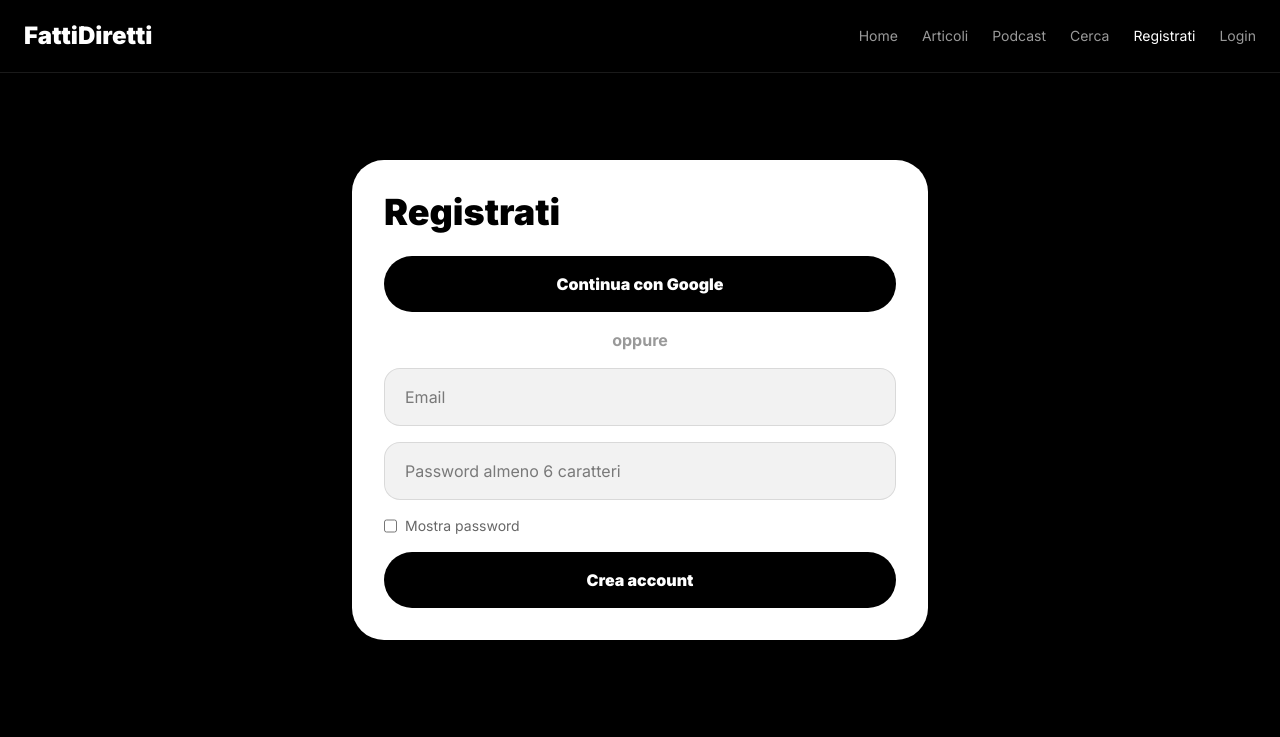
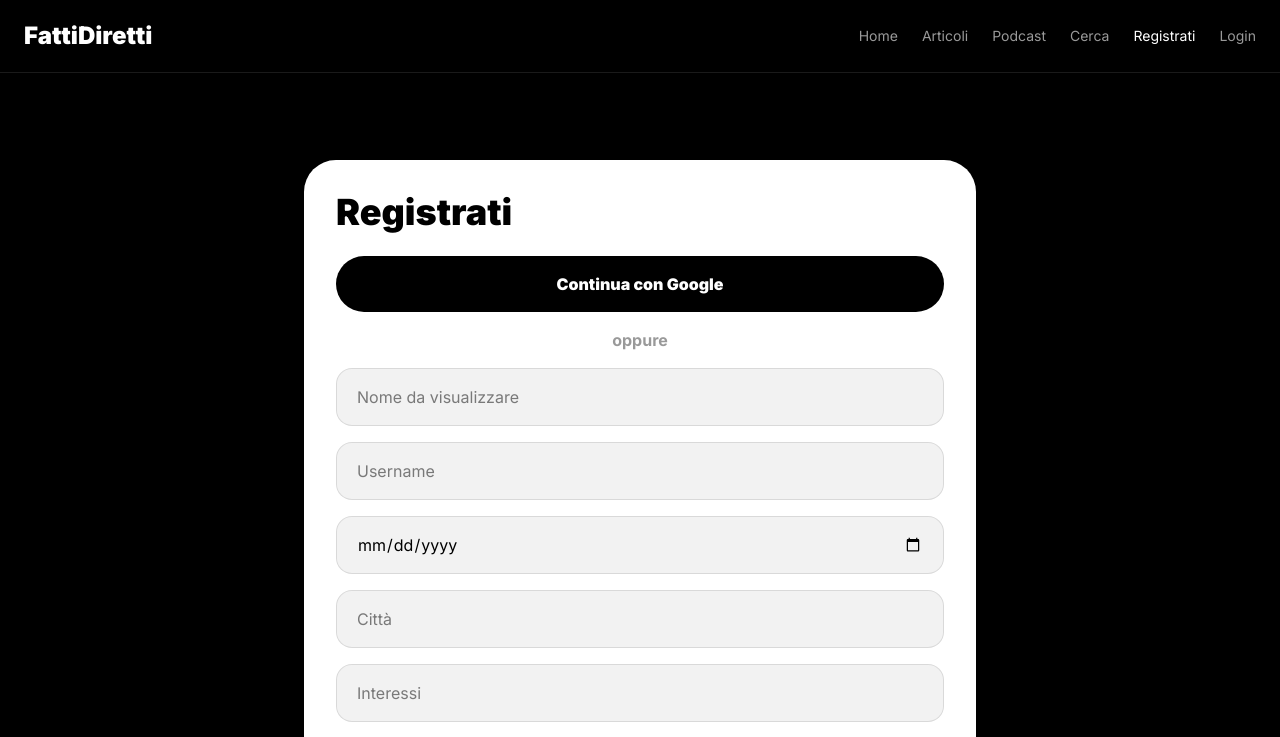
Before and after one commit to EsCalibur961/edoardo-massetti-site, a React (Vite) app: page /register in a window 1280 px wide. Shown: the top 737 px of the page. Built offline with nearby package versions, Linux system fonts and the light colour scheme; no server answers.

Commit message:
Registrazione completa e profilo Google obbligatorio

```diff
--- a/src/App.jsx
+++ b/src/App.jsx
@@ -6,26 +6,28 @@ import ArticlesPage from "./pages/ArticlesPage"
 import PodcastsPage from "./pages/PodcastsPage"
 import CategoryPage from "./pages/CategoryPage"
 import AdminPage from "./pages/AdminPage"
+import SearchPage from "./pages/SearchPage"
 import RegisterPage from "./pages/RegisterPage"
 import LoginPage from "./pages/LoginPage"
-import SearchPage from "./pages/SearchPage"
 import ProfilePage from "./pages/ProfilePage"
+import CompleteProfilePage from "./pages/CompleteProfilePage"
 
 export default function App() {
   return (
     <BrowserRouter>
       <Routes>
-        <Route path="/register" element={<RegisterPage />} />
-        <Route path="/login" element={<LoginPage />} />
         <Route path="/" element={<Home />} />
         <Route path="/articles" element={<ArticlesPage />} />
         <Route path="/podcasts" element={<PodcastsPage />} />
         <Route path="/article/:slug" element={<ArticlePage />} />
         <Route path="/podcast/:slug" element={<PodcastPage />} />
         <Route path="/category/:category" element={<CategoryPage />} />
+        <Route path="/search" element={<SearchPage />} />
+        <Route path="/register" element={<RegisterPage />} />
+        <Route path="/login" element={<LoginPage />} />
+        <Route path="/profile" element={<ProfilePage />} />
+        <Route path="/complete-profile" element={<CompleteProfilePage />} />
         <Route path="/admin" element={<AdminPage />} />
-        <Route path="/search" element={<SearchPage />} />
-        <Route path="/profile" element={<ProfilePage />} />
       </Routes>
     </BrowserRouter>
   )
--- /dev/null
+++ b/src/pages/CompleteProfilePage.jsx
@@ -0,0 +1,152 @@
+import { useEffect, useState } from "react"
+import { onAuthStateChanged } from "firebase/auth"
+import { doc, getDoc, setDoc, serverTimestamp } from "firebase/firestore"
+import { useNavigate } from "react-router-dom"
+
+import { auth, db } from "../firebase"
+import Navbar from "../components/Navbar"
+
+export default function CompleteProfilePage() {
+  const navigate = useNavigate()
+
+  const [user, setUser] = useState(null)
+  const [message, setMessage] = useState("")
+
+  const [form, setForm] = useState({
+    displayName: "",
+    username: "",
+    birthDate: "",
+    city: "",
+    interests: "",
+    bio: "",
+    avatarUrl: "",
+  })
+
+  useEffect(() => {
+    const unsubscribe = onAuthStateChanged(auth, async (currentUser) => {
+      setUser(currentUser)
+
+      if (!currentUser) {
+        navigate("/login")
+        return
+      }
+
+      const snap = await getDoc(doc(db, "users", currentUser.uid))
+
+      if (snap.exists()) {
+        const data = snap.data()
+
+        setForm({
+          displayName: data.displayName || currentUser.displayName || "",
+          username: data.username || "",
+          birthDate: data.birthDate || "",
+          city: data.city || "",
+          interests: data.interests || "",
+          bio: data.bio || "",
+          avatarUrl: data.avatarUrl || currentUser.photoURL || "",
+        })
+      }
+    })
+
+    return () => unsubscribe()
+  }, [navigate])
+
+  async function completeProfile() {
+    if (!user) return
+
+    if (!form.displayName || !form.username || !form.birthDate) {
+      setMessage("Inserisci nome da visualizzare, username e data di nascita.")
+      return
+    }
+
+    await setDoc(
+      doc(db, "users", user.uid),
+      {
+        ...form,
+        email: user.email,
+        provider: "google",
+        profileCompleted: true,
+        updatedAt: serverTimestamp(),
+      },
+      { merge: true }
+    )
+
+    navigate("/")
+  }
+
+  return (
+    <main className="min-h-screen bg-black text-white">
+      <Navbar />
+
+      <section className="pt-40 px-6 pb-28">
+        <div className="max-w-2xl mx-auto p-8 rounded-[2rem] bg-white text-black">
+          <h1 className="text-4xl font-black mb-6">Completa profilo</h1>
+
+          <p className="text-black/60 mb-6">
+            Inserisci i dati principali per completare il tuo account.
+          </p>
+
+          {message && <p className="mb-5 font-bold">{message}</p>}
+
+          <div className="space-y-4">
+            <input
+              type="text"
+              placeholder="Nome da visualizzare"
+              value={form.displayName}
+              onChange={(e) =>
+                setForm({ ...form, displayName: e.target.value })
+              }
+              className="w-full px-5 py-4 rounded-2xl bg-black/5 border border-black/10 outline-none"
+            />
+
+            <input
+              type="text"
+              placeholder="Username"
+              value={form.username}
+              onChange={(e) => setForm({ ...form, username: e.target.value })}
+              className="w-full px-5 py-4 rounded-2xl bg-black/5 border border-black/10 outline-none"
+            />
+
+            <input
+              type="date"
+              value={form.birthDate}
+              onChange={(e) => setForm({ ...form, birthDate: e.target.value })}
+              className="w-full px-5 py-4 rounded-2xl bg-black/5 border border-black/10 outline-none"
+            />
+
+            <input
+              type="text"
+              placeholder="Città"
+              value={form.city}
+              onChange={(e) => setForm({ ...form, city: e.target.value })}
+              className="w-full px-5 py-4 rounded-2xl bg-black/5 border border-black/10 outline-none"
+            />
+
+            <input
+              type="text"
+              placeholder="Interessi"
+              value={form.interests}
+              onChange={(e) => setForm({ ...form, interests: e.target.value })}
+              className="w-full px-5 py-4 rounded-2xl bg-black/5 border border-black/10 outline-none"
+            />
+
+            <textarea
+              rows="4"
+              placeholder="Bio"
+              value={form.bio}
+              onChange={(e) => setForm({ ...form, bio: e.target.value })}
+              className="w-full px-5 py-4 rounded-2xl bg-black/5 border border-black/10 outline-none resize-none"
+            />
+
+            <button
+              onClick={completeProfile}
+              className="w-full px-8 py-4 rounded-full bg-black text-white font-black"
+            >
+              Completa profilo
+            </button>
+          </div>
+        </div>
+      </section>
+    </main>
+  )
+}
--- a/src/pages/RegisterPage.jsx
+++ b/src/pages/RegisterPage.jsx
@@ -1,5 +1,4 @@
 import { useState } from "react"
-
 import {
   createUserWithEmailAndPassword,
   sendEmailVerification,
@@ -7,13 +6,13 @@ import {
   signInWithPopup,
   GoogleAuthProvider,
 } from "firebase/auth"
-
 import {
+  doc,
+  setDoc,
   addDoc,
   collection,
   serverTimestamp,
 } from "firebase/firestore"
-
 import { useNavigate } from "react-router-dom"
 
 import { auth, db } from "../firebase"
@@ -28,6 +27,12 @@ export default function RegisterPage() {
   const [form, setForm] = useState({
     email: "",
     password: "",
+    displayName: "",
+    username: "",
+    birthDate: "",
+    city: "",
+    interests: "",
+    bio: "",
   })
 
   async function saveRegistration(email, provider) {
@@ -42,8 +47,14 @@ export default function RegisterPage() {
     try {
       setMessage("")
 
-      if (!form.email || !form.password) {
-        setMessage("Inserisci email e password.")
+      if (
+        !form.email ||
+        !form.password ||
+        !form.displayName ||
+        !form.username ||
+        !form.birthDate
+      ) {
+        setMessage("Compila email, password, nome, username e data di nascita.")
         return
       }
 
@@ -60,18 +71,31 @@ export default function RegisterPage() {
 
       await sendEmailVerification(userCredential.user)
 
+      await setDoc(doc(db, "users", userCredential.user.uid), {
+        email: form.email,
+        displayName: form.displayName,
+        username: form.username,
+        birthDate: form.birthDate,
+        city: form.city,
+        interests: form.interests,
+        bio: form.bio,
+        avatarUrl: "",
+        provider: "email",
+        profileCompleted: true,
+        createdAt: serverTimestamp(),
+        updatedAt: serverTimestamp(),
+      })
+
       await saveRegistration(form.email, "email")
-
       await signOut(auth)
 
-      setForm({
-        email: "",
-        password: "",
-      })
-
       navigate("/")
-    } catch {
-      setMessage("Errore durante la registrazione.")
+    } catch (error) {
+      if (error.code === "auth/email-already-in-use") {
+        setMessage("Questa email è già registrata.")
+      } else {
+        setMessage("Errore durante la registrazione.")
+      }
     }
   }
 
@@ -80,12 +104,25 @@ export default function RegisterPage() {
       setMessage("")
 
       const provider = new GoogleAuthProvider()
+      const result = await signInWithPopup(auth, provider)
 
-      const result = await signInWithPopup(auth, provider)
+      await setDoc(
+        doc(db, "users", result.user.uid),
+        {
+          email: result.user.email,
+          displayName: result.user.displayName || "",
+          avatarUrl: result.user.photoURL || "",
+          provider: "google",
+          profileCompleted: false,
+          createdAt: serverTimestamp(),
+          updatedAt: serverTimestamp(),
+        },
+        { merge: true }
+      )
 
       await saveRegistration(result.user.email, "google")
 
-      navigate("/")
+      navigate("/complete-profile")
     } catch {
       setMessage("Errore registrazione Google.")
     }
@@ -95,8 +132,8 @@ export default function RegisterPage() {
     <main className="min-h-screen bg-black text-white">
       <Navbar />
 
-      <section className="pt-40 px-6">
-        <div className="max-w-xl mx-auto p-8 rounded-[2rem] bg-white text-black">
+      <section className="pt-40 px-6 pb-28">
+        <div className="max-w-2xl mx-auto p-8 rounded-[2rem] bg-white text-black">
           <h1 className="text-4xl font-black mb-6">Registrati</h1>
 
           {message && <p className="mb-5 font-bold">{message}</p>}
@@ -112,15 +149,59 @@ export default function RegisterPage() {
             <div className="text-center text-black/40 font-bold">oppure</div>
 
             <input
+              type="text"
+              placeholder="Nome da visualizzare"
+              value={form.displayName}
+              onChange={(e) =>
+                setForm({ ...form, displayName: e.target.value })
+              }
+              className="w-full px-5 py-4 rounded-2xl bg-black/5 border border-black/10 outline-none"
+            />
+
+            <input
+              type="text"
+              placeholder="Username"
+              value={form.username}
+              onChange={(e) => setForm({ ...form, username: e.target.value })}
+              className="w-full px-5 py-4 rounded-2xl bg-black/5 border border-black/10 outline-none"
+            />
+
+            <input
+              type="date"
+              value={form.birthDate}
+              onChange={(e) => setForm({ ...form, birthDate: e.target.value })}
+              className="w-full px-5 py-4 rounded-2xl bg-black/5 border border-black/10 outline-none"
+            />
+
+            <input
+              type="text"
+              placeholder="Città"
+              value={form.city}
+              onChange={(e) => setForm({ ...form, city: e.target.value })}
+              className="w-full px-5 py-4 rounded-2xl bg-black/5 border border-black/10 outline-none"
+            />
+
+            <input
+              type="text"
+              placeholder="Interessi"
+              value={form.interests}
+              onChange={(e) => setForm({ ...form, interests: e.target.value })}
+              className="w-full px-5 py-4 rounded-2xl bg-black/5 border border-black/10 outline-none"
+            />
+
+            <textarea
+              rows="4"
+              placeholder="Bio"
+              value={form.bio}
+              onChange={(e) => setForm({ ...form, bio: e.target.value })}
+              className="w-full px-5 py-4 rounded-2xl bg-black/5 border border-black/10 outline-none resize-none"
+            />
+
+            <input
               type="email"
               placeholder="Email"
               value={form.email}
-              onChange={(e) =>
-                setForm({
-                  ...form,
-                  email: e.target.value,
-                })
-              }
+              onChange={(e) => setForm({ ...form, email: e.target.value })}
               className="w-full px-5 py-4 rounded-2xl bg-black/5 border border-black/10 outline-none"
             />
 
@@ -128,12 +209,7 @@ export default function RegisterPage() {
               type={showPassword ? "text" : "password"}
               placeholder="Password almeno 6 caratteri"
               value={form.password}
-              onChange={(e) =>
-                setForm({
-                  ...form,
-                  password: e.target.value,
-                })
-              }
+              onChange={(e) => setForm({ ...form, password: e.target.value })}
               className="w-full px-5 py-4 rounded-2xl bg-black/5 border border-black/10 outline-none"
             />
 
```
